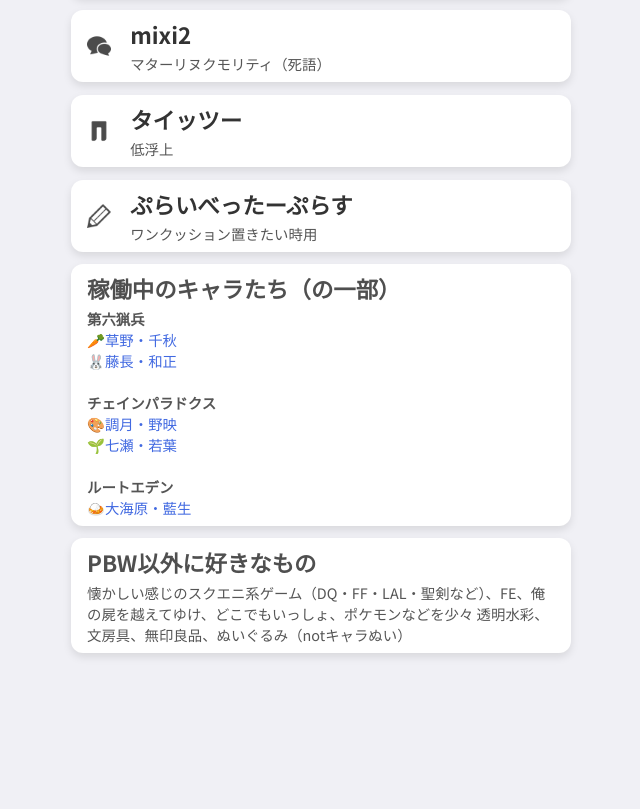
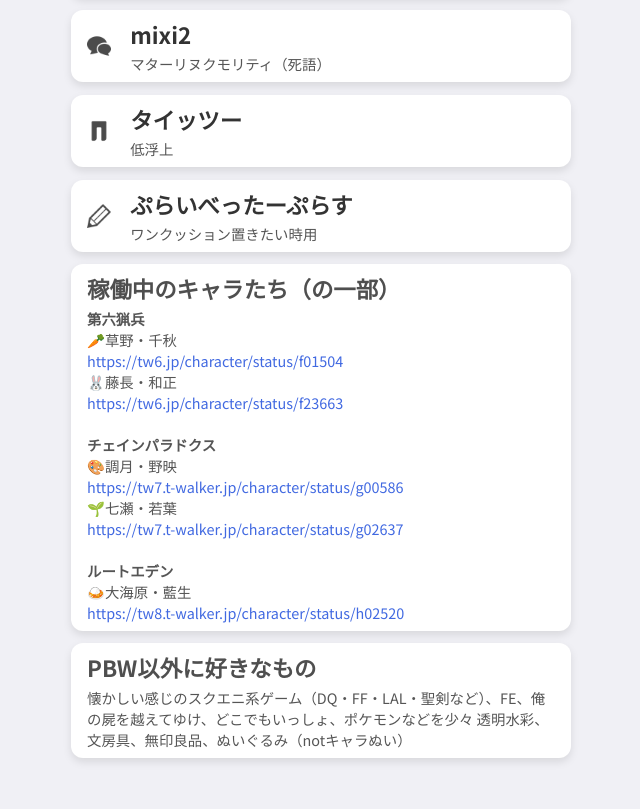
Before and after one commit to scemd/horizonblue, a plain HTML site: page index.html in a window 1280 px wide. Shown: the part 832-1641 px from the top of the page, without its empty margins (319-959 px from the left). Before the commit the page ends 1565 px from the top, so only its background shows below. Drawn offline with Linux system fonts and the light colour scheme.

Commit message:
Add files via upload

```diff
--- a/index.html
+++ b/index.html
@@ -248,15 +248,20 @@ a :hover{color: rgb(196, 196, 196);
       <h2>稼働中のキャラたち（の一部）</h2>
       <p>
 <strong>第六猟兵</strong><br>
-🥕<a href="https://tw6.jp/character/status/f01504" target="_blank">草野・千秋</a><br>
-🐰<a href="https://tw6.jp/character/status/f23663" target="_blank">藤長・和正</a><br>
+🥕草野・千秋<br>
+<a href="https://tw6.jp/character/status/f01504" target="_blank">https://tw6.jp/character/status/f01504</a><br>
+🐰藤長・和正<br>
+<a href="https://tw6.jp/character/status/f23663" target="_blank">https://tw6.jp/character/status/f23663</a><br>
 <br>
 <strong>チェインパラドクス</strong><br>
-🎨<a href="https://tw7.t-walker.jp/character/status/g00586" target="_blank">調月・野映</a><br>
-🌱<a href="https://tw7.t-walker.jp/character/status/g02637" target="_blank">七瀬・若葉</a><br>
+🎨調月・野映<br>
+<a href="https://tw7.t-walker.jp/character/status/g00586" target="_blank">https://tw7.t-walker.jp/character/status/g00586</a><br>
+🌱七瀬・若葉<br>
+<a href="https://tw7.t-walker.jp/character/status/g02637" target="_blank">https://tw7.t-walker.jp/character/status/g02637</a><br>
 <br>
 <strong>ルートエデン</strong><br>
-🍛<a href="https://tw8.t-walker.jp/character/status/h02520" target="_blank">大海原・藍生</a>
+🍛大海原・藍生<br>
+<a href="https://tw8.t-walker.jp/character/status/h02520" target="_blank">https://tw8.t-walker.jp/character/status/h02520</a>
 
 
       </p>
```
